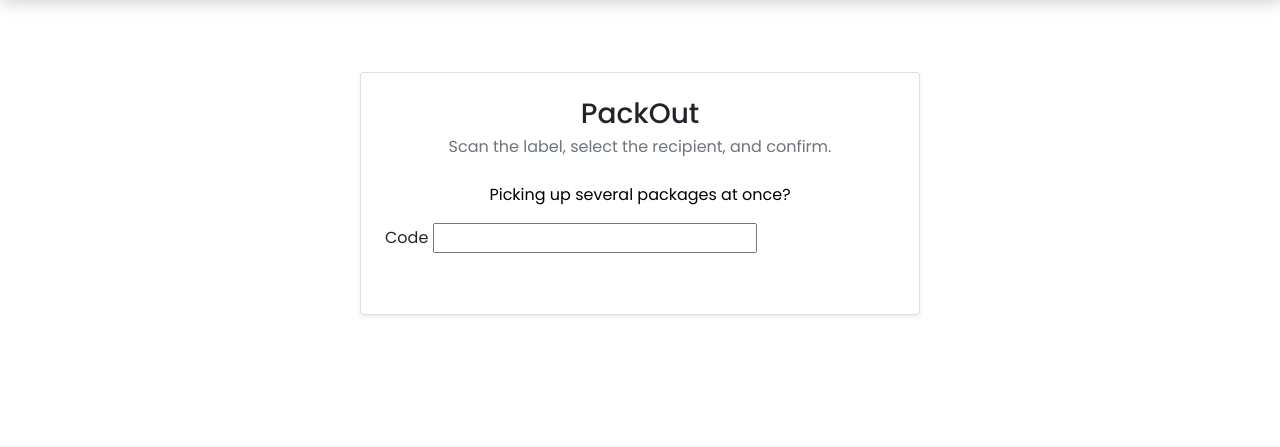
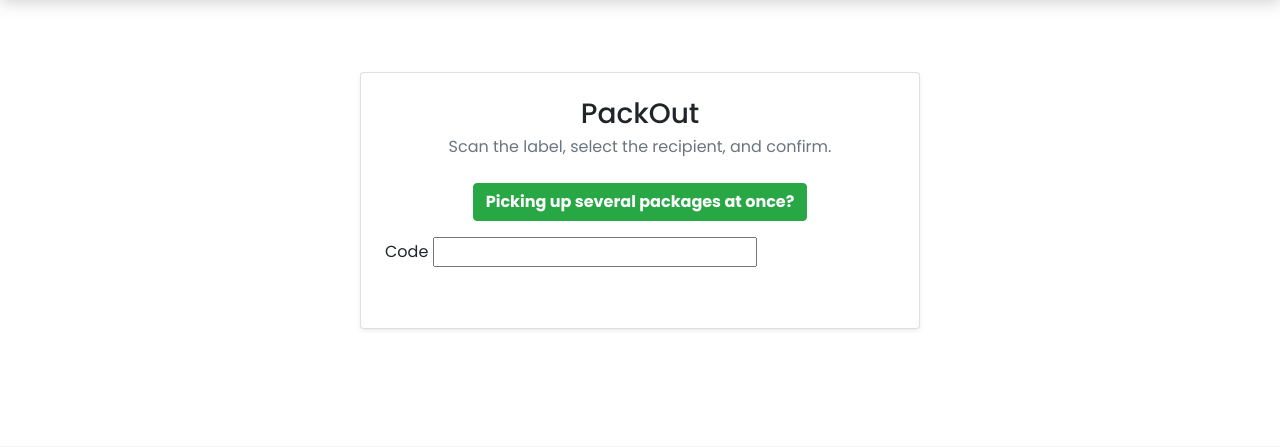
Before and after one commit to SP1BrueggenPL/RecevioMain, a Django app: template GuestBook/templates/boxflow/pack_out.html in a window 1280 px wide. Shown: the part 56-503 px from the top of the page. Run offline with Django 5.2, Linux system fonts and the light colour scheme; the template is opened without the code that fills it, so the values that code supplies are empty, except form fields; form fields are guessed from the names that the template uses; some libraries are stand-ins or nearby versions.

Commit message:
Make the multi-package pickup link a visible green button
The "Picking up several packages at once?" link on the PackOut page was
plain black text, easy to miss. Style it as a bold green (btn-success)
button for better visibility and discoverability.

Co-Authored-By: Claude Sonnet 5 <noreply@anthropic.com>
Claude-Session: https://claude.ai/code/session_01H5GJFR8WS2tLJQTSBupGTh

```diff
--- a/GuestBook/templates/boxflow/pack_out.html
+++ b/GuestBook/templates/boxflow/pack_out.html
@@ -11,7 +11,7 @@
     <h1 class="h3 text-center mb-1">PackOut</h1>
     <p class="text-muted text-center mb-4">Scan the label, select the recipient, and confirm.</p>
     <p class="text-center mb-3">
-      <a href="{% url 'boxflow_out_multi' %}">Picking up several packages at once?</a>
+      <a href="{% url 'boxflow_out_multi' %}" class="btn btn-success fw-bold">Picking up several packages at once?</a>
     </p>
 
     <form method="post" id="packout-form" autocomplete="off" target="_self">
```
